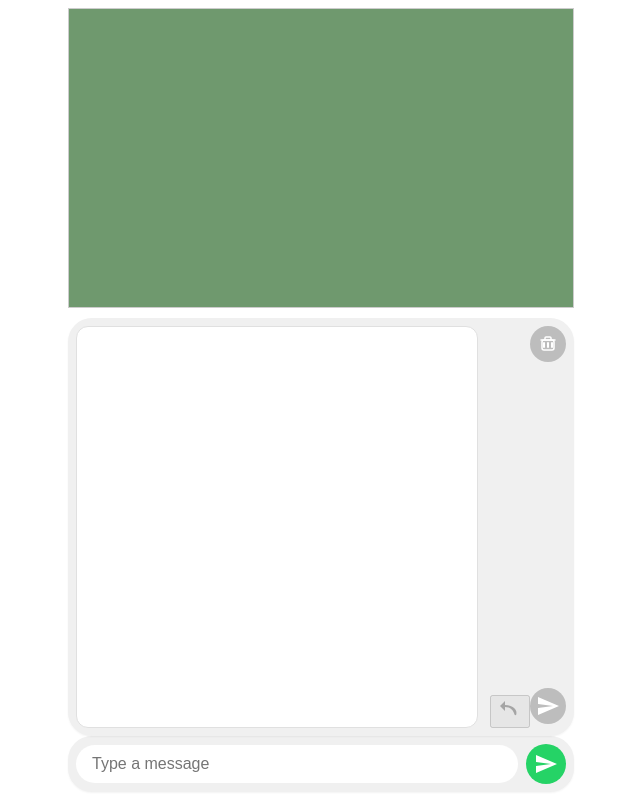
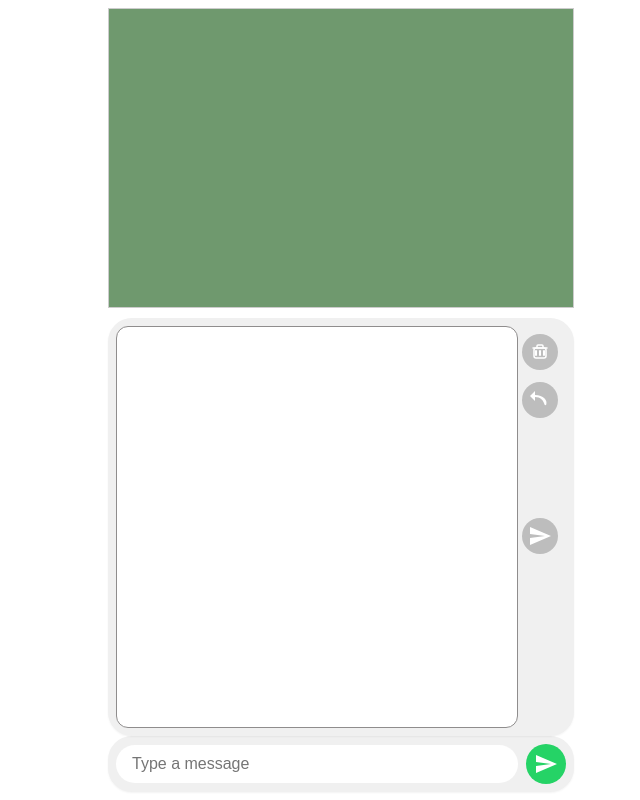
Before and after one commit to barboym/chatdraw, a Vue app in the folder frontend/: page / in a window 1280 px wide. Shown: the whole page, without its empty margins (66-706 px from the left). Built offline with nearby package versions, Linux system fonts and the light colour scheme.

Commit message:
Well merge the buttons some other time

```diff
--- a/frontend/src/components/InputContainerImage.vue
+++ b/frontend/src/components/InputContainerImage.vue
@@ -9,23 +9,13 @@ const props = defineProps<{
   submitFunction: (svg:string) => void
 }>()
 
-const strokes = ref<{x: number, y:number}[][]>([]) // array of arrays of points
+const strokes = ref<{x: number, y:number}[][]>([])
 const drawing = ref(false)
 const currentStroke = ref<{x: number, y: number}[]>([])
 const canvasRef = ref<HTMLCanvasElement | null>(null)
 const width = ref(400)
 const height = ref(400)
 
-/**
- * Calculates the position of the mouse or touch event relative to the canvas element.
- *
- * @param {MouseEvent | TouchEvent} e - The mouse or touch event.
- * @returns {{ x: number, y: number }} The x and y coordinates relative to the canvas.
- *
- * The function determines the event type (mouse or touch), extracts the client coordinates,
- * and computes the position relative to the top-left corner of the canvas.
- * If the canvas reference is not available, it returns { x: 0, y: 0 }.
- */
 function getCanvasPos(e: MouseEvent | TouchEvent) {
   const canvas = canvasRef.value
   if (!canvas) return { x: 0, y: 0 }
@@ -64,7 +54,6 @@ function endStroke() {
   if (!drawing.value) return
   drawing.value = false
   if (currentStroke.value.length > 0) {
-    console.log("added stroke",currentStroke.value)
     strokes.value.push([...currentStroke.value])
     currentStroke.value = []
     drawCanvas()
@@ -80,7 +69,6 @@ function drawCanvas() {
   ctx.strokeStyle = '#222'
   ctx.lineWidth = 2
   ctx.lineCap = 'round'
-  // Draw all strokes
   for (const stroke of strokes.value) {
     if (stroke.length < 2) continue
     ctx.beginPath()
@@ -90,7 +78,6 @@ function drawCanvas() {
     }
     ctx.stroke()
   }
-  // Draw current stroke
   if (currentStroke.value.length > 1) {
     ctx.beginPath()
     ctx.moveTo(currentStroke.value[0].x, currentStroke.value[0].y)
@@ -104,7 +91,6 @@ function drawCanvas() {
 function handleSubmit() {
   if (strokes.value.length === 0) return
   const svg = createSvgFromPaths(strokes.value,width.value,height.value)
-  console.log("converted strokes to svg:",svg.innerHTML)
   props.submitFunction(svg.outerHTML)
 }
 
@@ -113,11 +99,11 @@ onMounted(() => {
 })
 
 watch(strokes, drawCanvas)
-
 </script>
 
 <template>
   <div class="input-container">
+    <div>
     <canvas
       ref="canvasRef"
       :width="width"
@@ -133,6 +119,8 @@ watch(strokes, drawCanvas)
       aria-label="Drawing canvas"
       tabindex="0"
     ></canvas>
+    </div>
+    <div class="button-column">
       <button
         class="erase-button"
         @click="() => { strokes = []; currentStroke = []; drawCanvas(); }"
@@ -142,7 +130,7 @@ watch(strokes, drawCanvas)
         <IconEraseButton/>
       </button>
       <button
-      class="Undo-button"
+        class="undo-button"
         @click="() => { strokes.pop(); currentStroke = []; drawCanvas(); }"
         :disabled="strokes.length === 0 && currentStroke.length === 0"
         aria-label="Undo"
@@ -157,16 +145,49 @@ watch(strokes, drawCanvas)
       >
         <IconSendButton/>
       </button>
-
+    </div>
   </div>
 </template>
 
 <style scoped>
-  .erase-button {
-    position: absolute;
+.input-container {
+  display: flex;
+  align-items: stretch;
+  padding: 8px;
+  background: #f0f0f0;
+  border-radius: 24px;
+  box-shadow: 0 1px 2px rgba(0,0,0,0.05);
+  position: relative;
+}
+
+.draw-canvas {
+  border: 1.5px solid #8f8d8d;
+  border-radius: 12px;
+  background: #fff;
+  flex: 1;
+  display: block;
+  margin-right: 12px;
+  box-sizing: border-box;
+  max-width: 100%;
+  cursor: crosshair;
+}
+
+.button-column {
+  position: relative;
   top: 8px;
   right: 8px;
-    background: #ff5252;
+  bottom: 8px;
+  display: flex;
+  flex-direction: column;
+  justify-content: space-between;
+  align-items: center;
+  height: calc(100% - 16px);
+  z-index: 2;
+}
+
+.erase-button,
+.undo-button,
+.send-button {
   border: none;
   border-radius: 50%;
   width: 36px;
@@ -176,90 +197,33 @@ watch(strokes, drawCanvas)
   justify-content: center;
   color: #fff;
   cursor: pointer;
+  margin: 0;
   transition: background 0.2s;
-    margin: 0;
-    z-index: 2;
+}
+
+.erase-button {
+  background: #ff5252;
 }
 .erase-button:disabled {
   background: #bdbdbd;
   cursor: not-allowed;
 }
+
 .undo-button {
-    position: absolute;
-    top: 8px;
-    right: 8px;
   background: #ffba52;
-    border: none;
-    border-radius: 50%;
-    width: 36px;
-    height: 36px;
-    display: flex;
-    align-items: center;
-    justify-content: center;
-    color: #fff;
-    cursor: pointer;
-    transition: background 0.2s;
-    margin: 0;
-    z-index: 2;
+  margin-top: 12px;
 }
 .undo-button:disabled {
   background: #bdbdbd;
   cursor: not-allowed;
 }
-.input-container {
-  display: flex;
-  align-items: flex-end; /* Align items to the bottom */
-  padding: 8px;
-  background: #f0f0f0;
-  border-radius: 24px;
-  box-shadow: 0 1px 2px rgba(0,0,0,0.05);
-  position: relative; /* Needed for absolute positioning of send button if required */
-}
 
-/* Add a light border and rounded corners to the canvas */
-.draw-canvas {
-  border: 1.5px solid #e0e0e0; /* Light border */
-  border-radius: 12px;
-  background: #fff;
-  flex: 1;
-  display: block;
-  margin-right: 12px; /* Space between canvas and button */
-  box-sizing: border-box;
-  max-width: 100%;
-  cursor: crosshair;
-}
-
-/* The send button stays at the bottom right of the container */
 .send-button {
   background: #25d366;
-  border: none;
-  border-radius: 50%;
-  width: 36px;
-  height: 36px;
-  display: flex;
-  align-items: center;
-  justify-content: center;
-  color: #fff;
-  cursor: pointer;
-  transition: background 0.2s;
-  /* No need for absolute positioning since flex aligns it to the end */
-  margin-bottom: 4px; /* Optional: small offset from bottom */
-  right: 8px;
+  margin-top: 100px;
 }
-
-/* Remove .input-field since it's not used in this component */
-
-/* Keep the disabled style for the send button */
 .send-button:disabled {
   background: #bdbdbd;
   cursor: not-allowed;
 }
-
-/*
-Explanation:
-- .input-container uses align-items: flex-end to keep children (canvas and button) aligned at the bottom.
-- .draw-canvas gets a light border and rounded corners for better visibility.
-- .send-button remains at the bottom right due to flex layout and margin.
-- Removed .input-field since it's not present in the template.
-*/
 </style>
```
Lines whose indentation alone changed are shown as unchanged.
